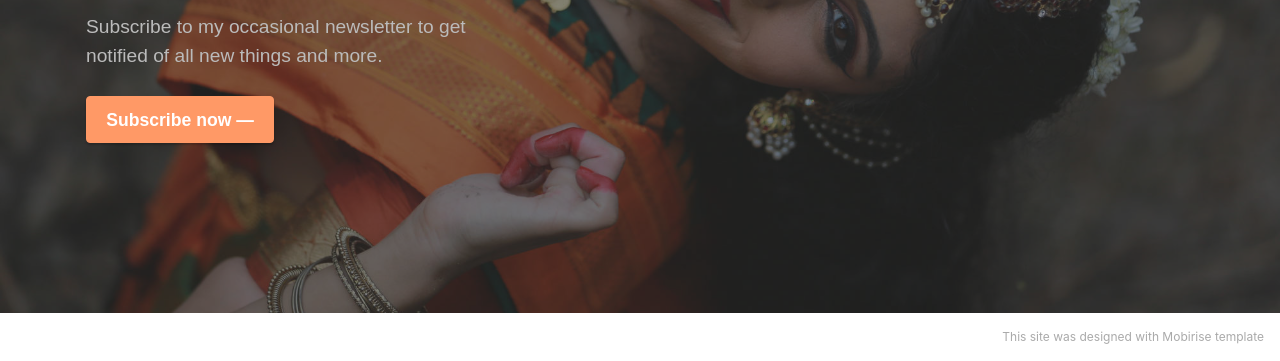
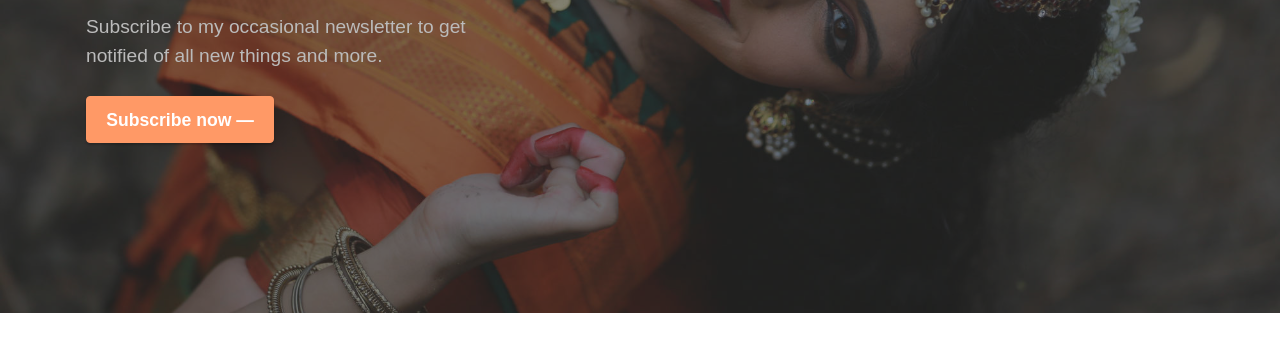
Before and after one commit to imrishi/imrishi.github.io, a plain HTML site: page test-group/index.html in a window 1280 px wide. Shown: the part 487-848 px from the top of the page. After the commit the page ends 800 px from the top, so only its background shows below. Drawn offline with Linux system fonts and the light colour scheme; a web font is replaced by a local one.

Commit message:
Test Group 1: Draft 2

```diff
--- a/test-group/index.html
+++ b/test-group/index.html
@@ -40,7 +40,6 @@
             </div>
         </div>
     </div>
-</section><section style="background-color: #fff; font-family: -apple-system, BlinkMacSystemFont, 'Segoe UI', 'Roboto', 'Helvetica Neue', Arial, sans-serif; color:#aaa; font-size:12px; padding: 0; align-items: center; display: flex;"><a href="https://mobirise.site/w" style="flex: 1 1; height: 3rem; padding-left: 1rem;"></a><p style="flex: 0 0 auto; margin:0; padding-right:1rem;"><a href="https://mobirise.site/r" style="color:#aaa;">This site</a> was designed with Mobirise template</p></section><script src="assets/web/assets/jquery/jquery.min.js"></script>  <script src="assets/popper/popper.min.js"></script>  <script src="assets/tether/tether.min.js"></script>  <script src="assets/bootstrap/js/bootstrap.min.js"></script>  <script src="assets/smoothscroll/smooth-scroll.js"></script>  <script src="assets/theme/js/script.js"></script>
 
 
 </body>
```
Also changed, not shown: 1 other file.
